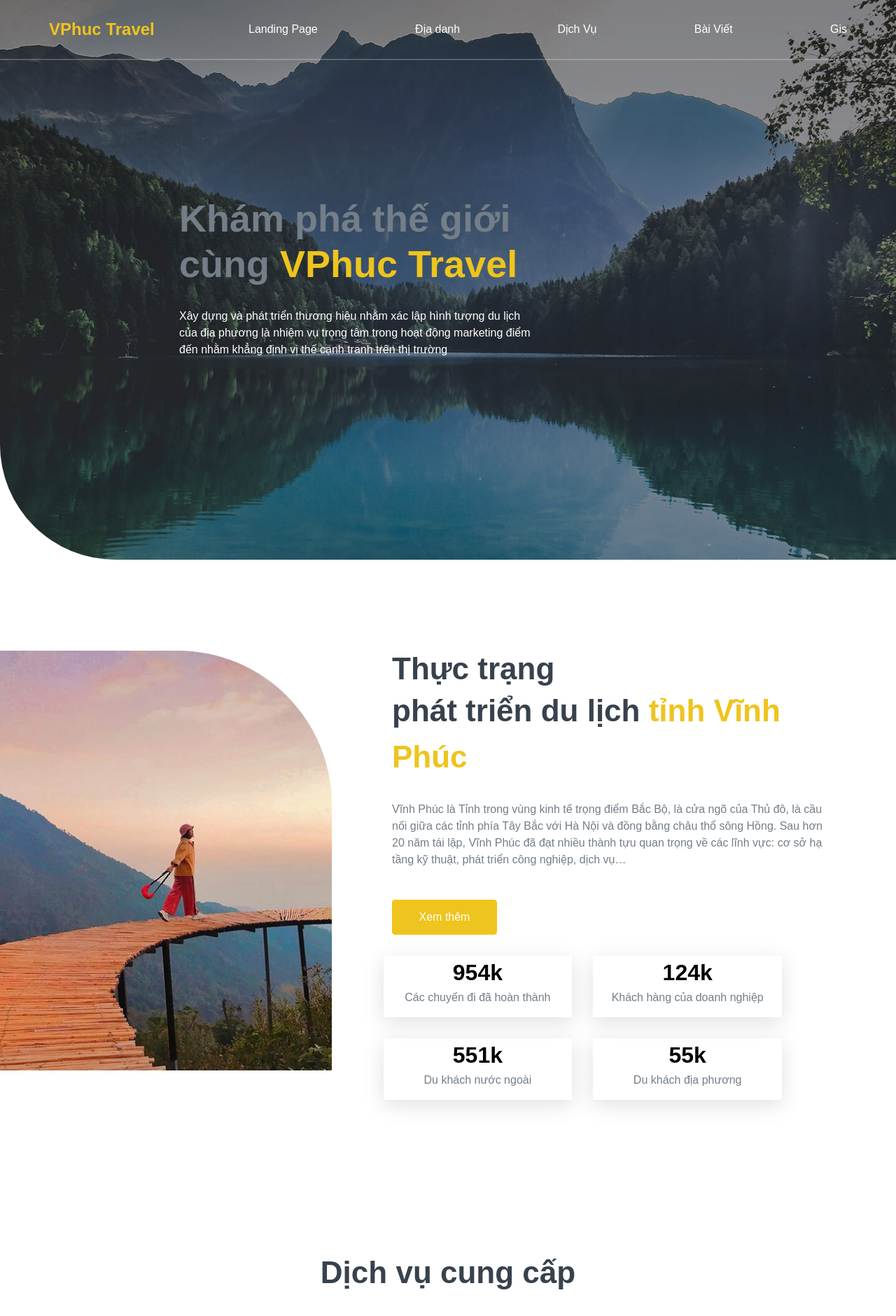
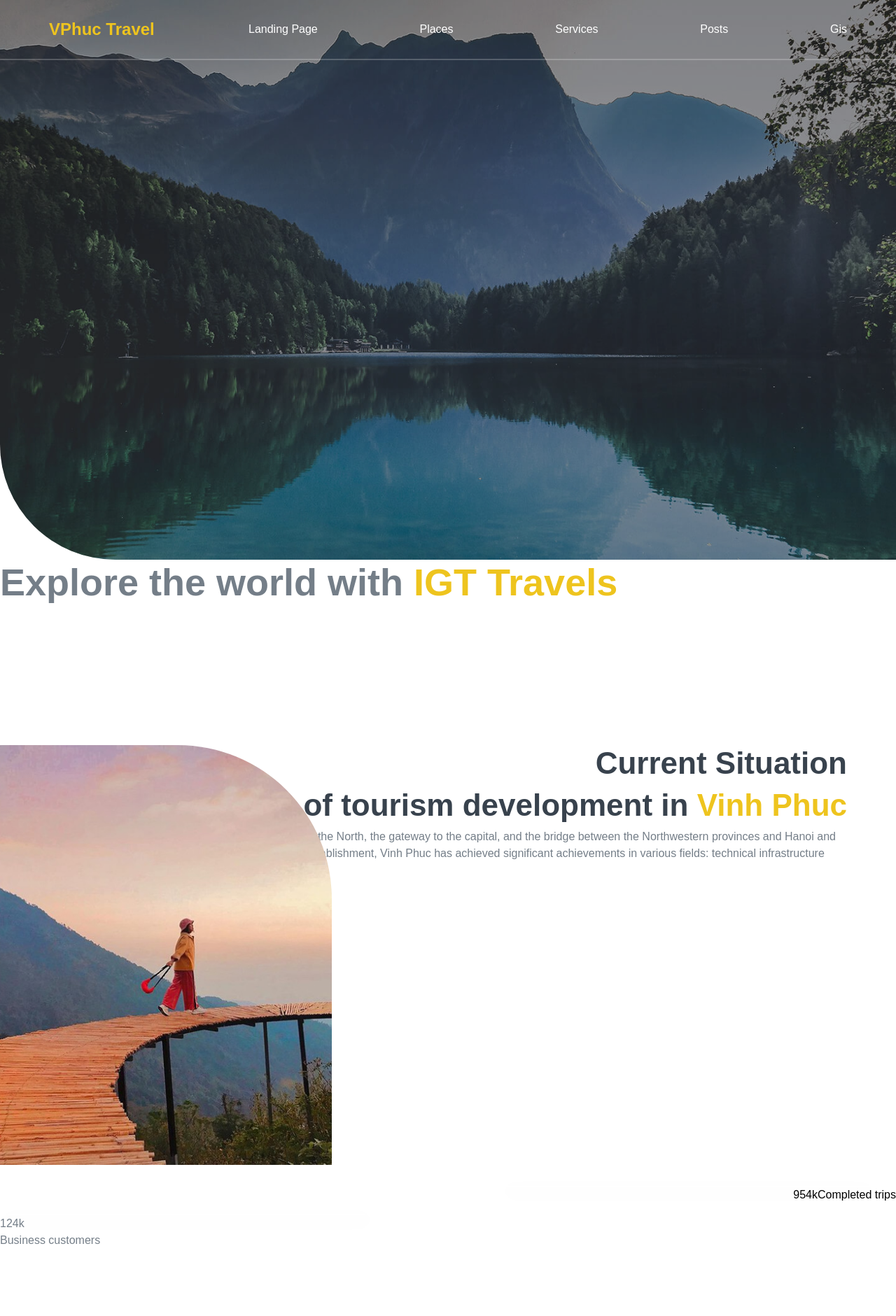
Before and after one commit to Aditya-y9/UnravelTravel, a Flask app: page / in a window 1280 px wide. Shown: the top 1881 px of the page at 70% size. Run offline with Flask 3, Linux system fonts and the light colour scheme; some libraries are stand-ins or nearby versions.

Commit message:
1.do frontend, 2.make proper Leaflet!

```diff
--- a/app/templates/index.html
+++ b/app/templates/index.html
@@ -38,10 +38,9 @@
                     <div class="col-9 header_menu">
                         <ul class="d-flex justify-content-between header_menu-ul">
                             <li><a class="header_menu-link" href="{{url_for('index')}}">Landing Page</a></li>
-                            <li><a class="header_menu-link" href="{{ url_for('places') }}">Địa
-                                    danh</a></li>
-                            <li><a class="header_menu-link" href="{{ url_for('def_service') }}">Dịch Vụ</a></li>
-                            <li><a class="header_menu-link" href="{{ url_for('posts') }}">Bài Viết</a></li>
+                            <li><a class="header_menu-link" href="{{ url_for('places') }}">Places</a></li>
+                            <li><a class="header_menu-link" href="{{ url_for('def_service') }}">Services</a></li>
+                            <li><a class="header_menu-link" href="{{ url_for('posts') }}">Posts</a></li>
                             <li><a class="header_menu-link" href="/map">Gis</a></li>
                         </ul>
                     </div>
@@ -49,16 +48,14 @@
             </div>
         </div>
 
-        <div class="header_main">
-            <div class="header-main-container">
-                <div class="container header_main-wrap">
-                    <div class="row">
-                        <div class="header_main-content">
-                            <h2 class="header_main-content-title">Khám phá thế giới cùng <span>VPhuc Travel</span></h2>
-                            <p class="header_main-content-text">Xây dựng và phát triển thương hiệu nhằm xác lập hình
-                                tượng du lịch của địa phương là nhiệm vụ trọng tâm trong hoạt động marketing điểm đến
-                                nhằm khẳng định vị thế cạnh tranh trên thị trường </p>
-                            <!-- <a href="" class="btn btn-warning header_main-btn">Địa danh</a> -->
+        <div class="header_main"></div>
+            <div class="header-main-container"></div>
+                <div class="container header_main-wrap"></div>
+                    <div class="row"></div>
+                        <div class="header_main-content"></div>
+                            <h2 class="header_main-content-title">Explore the world with <span>IGT Travels</span></h2>
+                            <p class="header_main-content-text">Building and developing the brand to establish the local tourism image is the main task in destination marketing activities to assert its competitive position in the market.</p>
+                            <!-- <a href="" class="btn btn-warning header_main-btn">Places</a> -->
                         </div>
 
                     </div>
@@ -73,39 +70,35 @@
             <div class="about_image"></div>
             <div class="container about_main-wrap">
                 <div class="row flex-col justify-content-end">
-                    <div class="col-lg-7">
-                        <h3 class="about_main-content-title">Thực trạng </h3>
-                        <span class="about_main-content-title-bottom">phát triển du lịch <span>tỉnh Vĩnh
-                                Phúc</span></span>
-                        <div class="about_main-content-text">
-                            Vĩnh Phúc là Tỉnh trong vùng kinh tế trọng điểm Bắc Bộ, là cửa ngõ của Thủ đô, là cầu nối
-                            giữa các tỉnh phía Tây Bắc với Hà Nội và đồng bằng châu thổ sông Hồng. Sau hơn 20 năm tái
-                            lập, Vĩnh Phúc đã đạt nhiều thành tựu quan trọng về các lĩnh vực: cơ sở hạ tầng kỹ thuật,
-                            phát triển công nghiệp, dịch vụ…
+                    <div class="col-lg-7"></div>
+                        <h3 class="about_main-content-title">Current Situation</h3>
+                        <span class="about_main-content-title-bottom">of tourism development in <span>Vinh Phuc</span></span>
+                        <div class="about_main-content-text"></div>
+                            Vinh Phuc is a province in the key economic region of the North, the gateway to the capital, and the bridge between the Northwestern provinces and Hanoi and the Red River Delta. After more than 20 years of re-establishment, Vinh Phuc has achieved significant achievements in various fields: technical infrastructure development, industrial development, services, etc.
                         </div>
-                        <button type="button" class="btn btn-warning about_main-btn">Xem thêm</button>
+                        <button type="button" class="btn btn-warning about_main-btn">Read more</button>
                     </div>
                 </div>
                 <div class="about_counter d-flex flex-wrap justify-content-end">
-                    <div class="col-lg-7">
-                        <div class="row">
-                            <div class="about_item-counter col-5" style="margin-right: 30px; ">
+                    <div class="col-lg-7"></div>
+                        <div class="row"></div>
+                            <div class="about_item-counter col-5" style="margin-right: 30px; "></div>
                                 <span>954k</span>
-                                <p>Các chuyến đi đã hoàn thành</p>
+                                <p>Completed trips</p>
                             </div>
-                            <div class="about_item-counter ml-12 mb-12 col-5">
+                            <div class="about_item-counter ml-12 mb-12 col-5"></div>
                                 <span>124k</span>
-                                <p>Khách hàng của doanh nghiệp</p>
+                                <p>Business customers</p>
                             </div>
                         </div>
-                        <div class="row" style="margin-top: 30px;">
-                            <div class="about_item-counter col-5" style="margin-right: 30px; ">
+                        <div class="row" style="margin-top: 30px;"></div>
+                            <div class="about_item-counter col-5" style="margin-right: 30px; "></div>
                                 <span>551k</span>
-                                <p>Du khách nước ngoài</p>
+                                <p>Foreign tourists</p>
                             </div>
-                            <div class="about_item-counter col-5">
+                            <div class="about_item-counter col-5"></div>
                                 <span>55k</span>
-                                <p>Du khách địa phương</p>
+                                <p>Local tourists</p>
                             </div>
                         </div>
                     </div>
@@ -117,42 +110,49 @@
 
     <!-- services -->
 
-    <div class="services container">
-        <div class="services_header d-flex flex-column justify-content-center">
-            <h3 class="services_header-title">Dịch vụ cung cấp</h3>
-            <p>Trong những năm qua, Vĩnh Phúc luôn quan tâm phát triển du lịch với những chính sách kịp thờ, phù hợp,
-                hoạt động đầu tư cơ sở lưu trú và cung cấp dịch vụ du lịch trên địa bàn tỉnh cũng tăng trưởng mạnh về số
-                lượng qua các năm. Cùng với đó, Tỉnh định hướng phát triển đa dạng các loại hình du lịch như: du lịch
-                sinh thái, nghỉ dưỡng; du lịch làng nghề; du lịch tâm linh.
-            </p>
+    <div class="services container"></div>
+        <div class="services_header d-flex flex-column justify-content-center"></div>
+            <h3 class="services_header-title">Provided Services</h3>
+            <p>In recent years, Vinh Phuc has always been interested in tourism development with timely and appropriate policies, investment in accommodation facilities, and tourism services on the province's territory has also grown steadily over the years. Along with that, the province has diversified types of tourism such as ecotourism, resort tourism, craft village tourism, and spiritual tourism.</p>
         </div>
-        <div class="services_body">
-            <div class="row">
+        <div class="services_body"></div>
+            <div class="row"></div>
                 <!--  -->
-                <div class="col-3">
-                    <div class="services_body-item">
+                <div class="col-3"></div>
+                    <div class="services_body-item"></div>
                         <svg xmlns="http://www.w3.org/2000/svg" width="70" height="70" viewBox="0 0 24 24" fill="none"
-                            stroke="#eec41e" stroke-width="1" stroke-linecap="round" stroke-linejoin="round">
+                            stroke="#eec41e" stroke-width="1" stroke-linecap="round" stroke-linejoin="round"></svg>
                             <path d="M20 9v11a2 2 0 0 1-2 2H6a2 2 0 0 1-2-2V9" />
                             <path d="M9 22V12h6v10M2 10.6L12 2l10 8.6" />
                         </svg>
 
-                        <h4 class="services_body-item-title">Đặt phòng khách sạn</h4>
-                        <p class="services_body-item-text">Tại đây khách tham quan sẽ có rất nhiều sự lựa chọn về mẫu
-                            phòng từ bình dân cho tới cao cấp
-                        </p>
+                        <h4 class="services_body-item-title">Hotel Booking</h4>
+                        <p class="services_body-item-text">Here visitors will have many choices of room types from budget to luxury.</p>
                     </div>
                 </div>
                 <!--  -->
-                <div class="col-3">
-                    <div class="services_body-item">
+                <div class="col-3"></div>
+                    <div class="services_body-item"></div>
                         <svg xmlns="http://www.w3.org/2000/svg" width="70" height="70" viewBox="0 0 24 24" fill="none"
-                            stroke="#eec41e" stroke-width="1" stroke-linecap="round" stroke-linejoin="round">
+                            stroke="#eec41e" stroke-width="1" stroke-linecap="round" stroke-linejoin="round"></svg>
                             <g transform="translate(2 3)">
                                 <path
                                     d="M20 16a2 2 0 0 1-2 2H2a2 2 0 0 1-2-2V5c0-1.1.9-2 2-2h3l2-3h6l2 3h3a2 2 0 0 1 2 2v11z" />
                                 <circle cx="10" cy="10" r="4" />
                             </g>
+                        </svg>
+
+                        <h4 class="services_body-item-title">Selfie Spots</h4>
+                        <p class="services_body-item-text">One of the things that cannot be missed at tourist destinations is photo spots.</p>
+                    </div>
+                </div>
+                <!--  -->
+                <div class="col-3"></div>
+                    <div class="services_body-item"></div>
+                        <svg xmlns="http://www.w3.org/2000/svg" width="70" height="70" viewBox="0 0 24 24" fill="none"
+                            stroke="#eec41e" stroke-width="1" stroke-linecap="round" stroke-linejoin="round"></svg>
+                            <circle cx="10" cy="20.5" r="1" />
+                            <circle cx="18" cy="20.5" r="1" />
                         </svg>
 
                         <h4 class="services_body-item-title">Nơi chụp ảnh tự sướng</h4>
--- a/app/templates/map/index.html
+++ b/app/templates/map/index.html
@@ -29,7 +29,7 @@
 
 <script>
 
-    var map = L.map('mapid').setView([21.372538517232353, 105.5548151996359], 11.75);
+    var map = L.map('mapid').setView([19.0760, 72.8777], 11.75);
     var osm = L.tileLayer('https://{s}.tile.openstreetmap.org/{z}/{x}/{y}.png', {
         attribution: '&copy; <a href="https://www.openstreetmap.org/copyright">OpenStreetMap</a> contributors'
     }).addTo(map);
--- a/app/templates/posts/index.html
+++ b/app/templates/posts/index.html
@@ -52,7 +52,7 @@
 								<a href="#" data-toggle="collapse" data-target="#collapse_1" aria-expanded="true"
 									class="">
 									<i class="icon-control fa fa-chevron-down"></i>
-									<h6 class="title">Khu du lịch</h6>
+									<h6 class="title">Tourist Area</h6>
 								</a>
 							</header>
 							<div class="filter-content collapse show" id="collapse_1">
@@ -105,7 +105,7 @@
 	<footer class="section-footer border-top padding-y">
 		<div class="container">
 			<p class="float-md-right">
-				&copy Copyright 2019 All rights reserved
+				&copy; 2019 All rights reserved
 			</p>
 			<p>
 				<a href="#">Terms and conditions</a>
```
Also changed, not shown: app/templates/header.html (+6 -11 lines), app/templates/places/dailai.html (+14 -46 lines), app/templates/places/damVac.html (+39 -16 lines), app/templates/places/places.html (+11 -13 lines), app/templates/places/tayThien.html (+10 -11 lines).
